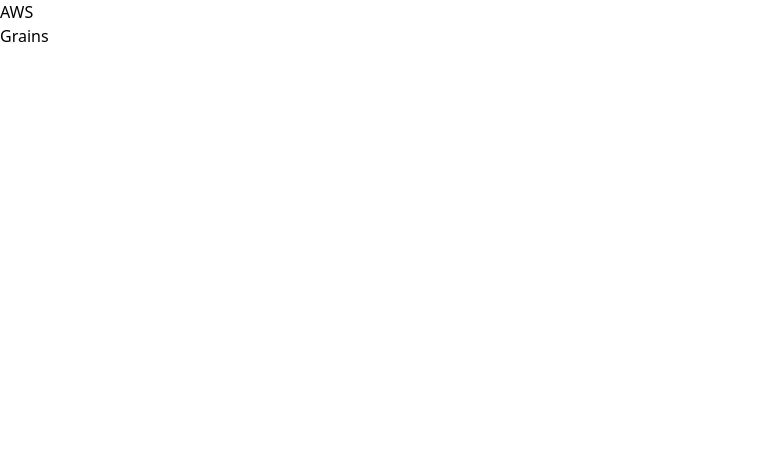
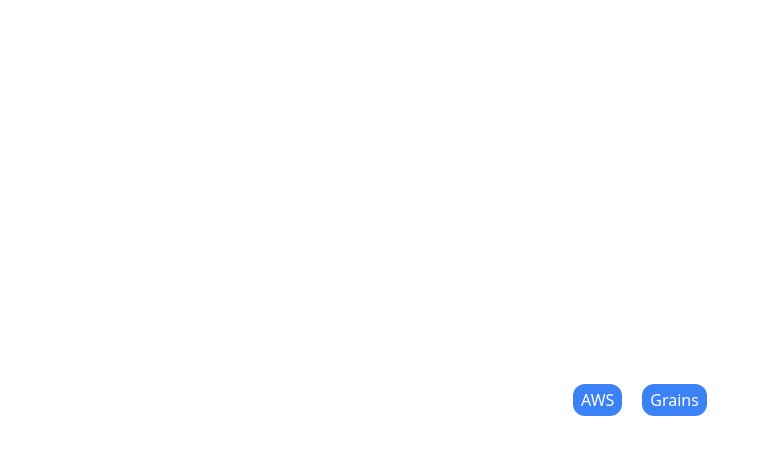
Before and after one commit to joyrudra-itobuz/random-react-components, a React (Vite) app: page / in a window 1280 px wide. Shown: the top 454 px of the page, without its empty margins (0-770 px from the left). Built offline with nearby package versions, Linux system fonts and the light colour scheme.

Commit message:
feat: added routes

```diff
--- a/src/pages/Home.tsx
+++ b/src/pages/Home.tsx
@@ -13,12 +13,16 @@
 
 export default function Home() {
   return (
-    <div>
+    <div className="flex items-center justify-center h-screen gap-5">
       {routes.map((route) => {
         return (
-          <div key={route.path}>
-            <Link to={route.path}>{route.name}</Link>
-          </div>
+          <Link
+            className="cursor-pointer px-2 py-1 bg-blue-500 text-white rounded-xl hover:brightness-125"
+            key={route.path}
+            to={route.path}
+          >
+            {route.name}
+          </Link>
         );
       })}
     </div>
```
